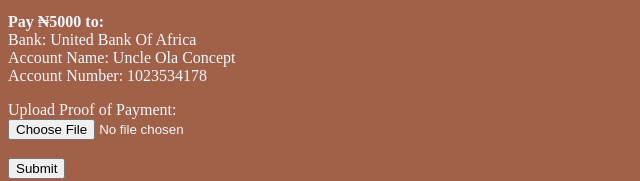
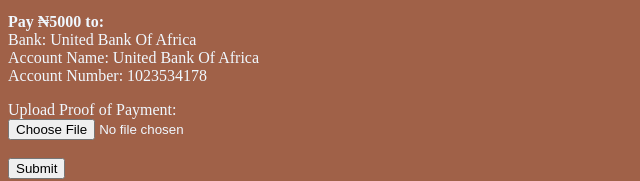
Before and after one commit to TIMMYGRAMM/prophet-site, a plain HTML site: page index.html in a window 1280 px wide. Both pictures are taken after a click on the button "Consultation (₦5000)". Shown: the part 1997-2178 px from the top of the page, 0-640 px from the left. Drawn offline with Linux system fonts and the light colour scheme.

Commit message:
Update index.html

```diff
--- a/index.html
+++ b/index.html
@@ -181,7 +181,7 @@
 
     <p><strong>Pay ₦5000 to:</strong><br>
     Bank: United Bank Of Africa<br>
-    Account Name: Uncle Ola Concept<br>
+    Account Name: United Bank Of Africa<br>
     Account Number: 1023534178</p>
 
     <label>Upload Proof of Payment:</label><br>
@@ -225,9 +225,9 @@
 <button onclick="donate()">donate</button>
 
 <div id="account" style="display:none; margin-top:10px;">
-  <strong>Bank Name:</strong> XYZ Bank<br>
-  <strong>Account Name:</strong> Aremo Oriade<br>
-  <strong>Account Number:</strong> 1234567890
+  <strong>Bank Name:</strong> United Bank Of Africa<br>
+  <strong>Account Name:</strong> United Bank Of Africa<br>
+  <strong>Account Number:</strong> 1023534178
 </div>
 
 <style>
```
